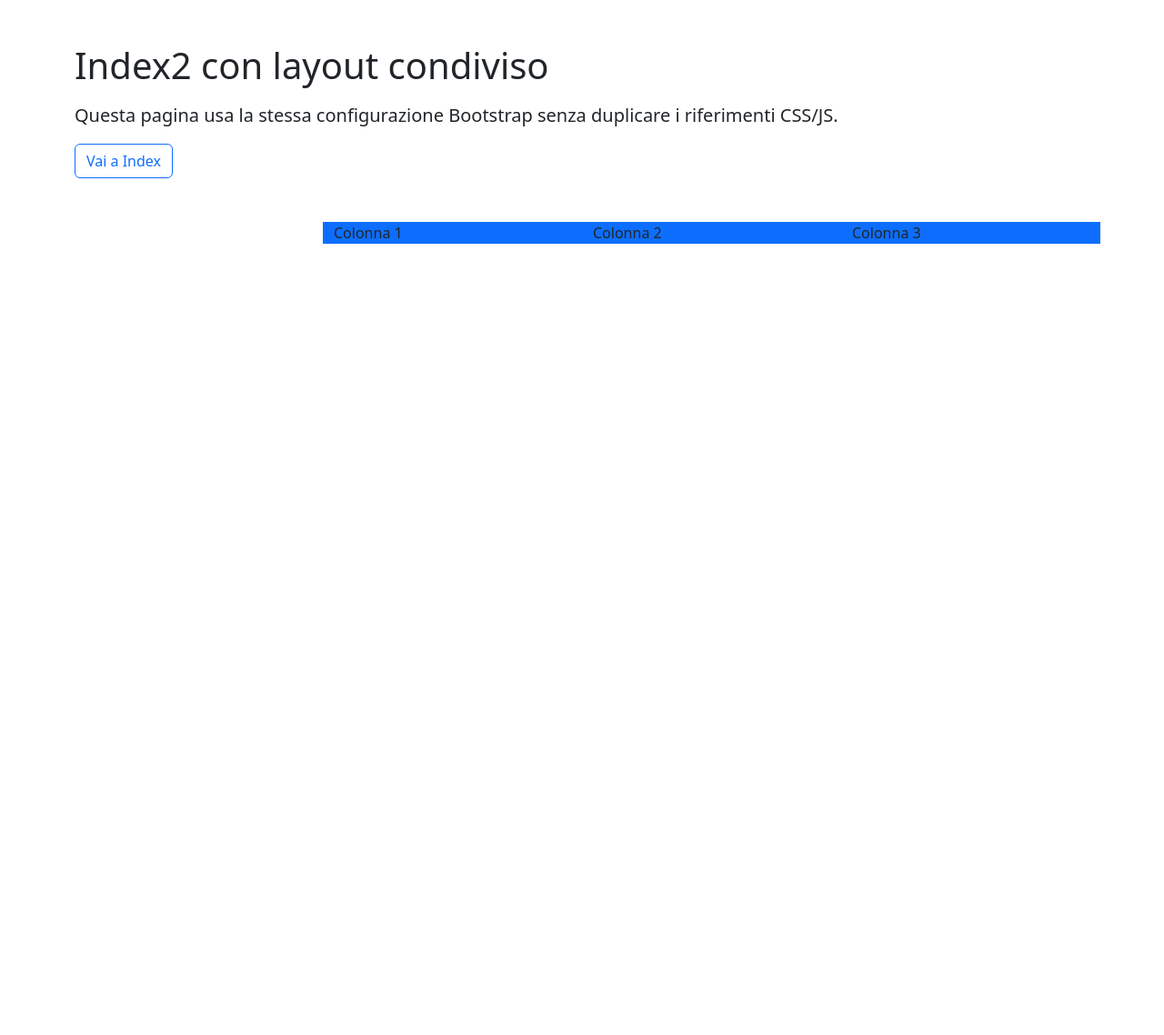
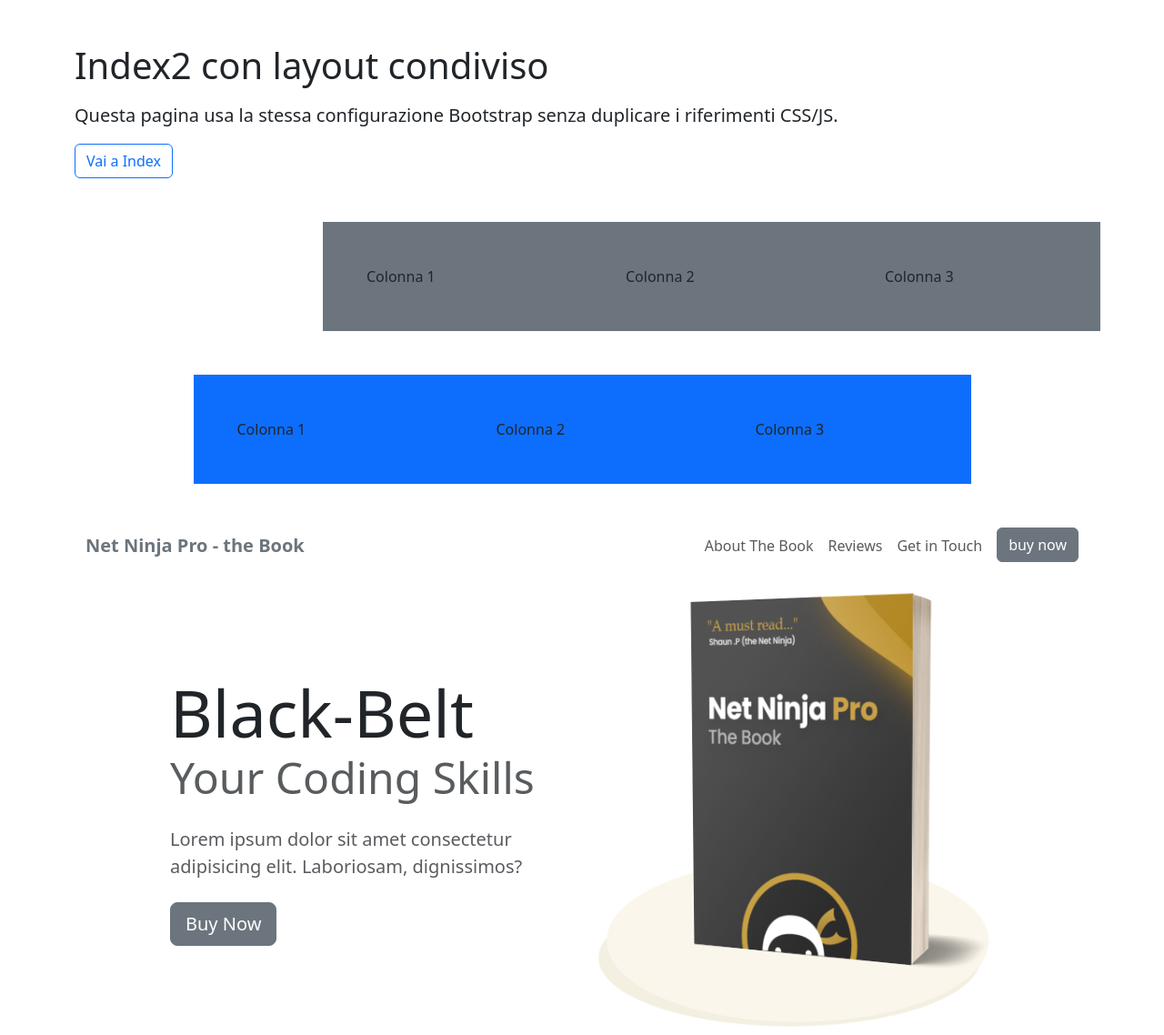
Before and after one commit to alessandroPicchiotti/Boostrap-5, a website: page Project_01/index2.html in a window 1280 px wide. Shown: the whole page at 91% size. Before the commit the page ends 800 px from the top, so only its background shows below. Drawn offline with nearby package versions, Linux system fonts and the light colour scheme.

Commit message:
two commit push

```diff
--- a/Project_01/index2.html
+++ b/Project_01/index2.html
@@ -11,10 +11,72 @@
 		<p class="lead">Questa pagina usa la stessa configurazione Bootstrap senza duplicare i riferimenti CSS/JS.</p>
 		<a class="btn btn-outline-primary" href="./Index.html">Vai a Index</a>
         <div class="row mt-5 justify-content-end">
-            <div class="col-3 bg-primary">Colonna 1</div>
-            <div class="col-3 bg-primary">Colonna 2</div>
-            <div class="col-3 bg-primary">Colonna 3</div>
+            <div class="col-3 bg-secondary p-5">Colonna 1</div>
+            <div class="col-3 bg-secondary p-5">Colonna 2</div>
+            <div class="col-3 bg-secondary p-5">Colonna 3</div>
         </div>
+        <div class="row mt-5 justify-content-center">
+            <div class="col-3 bg-primary p-5">Colonna 1</div>
+            <div class="col-3 bg-primary p-5">Colonna 2</div>
+            <div class="col-3 bg-primary p-5">Colonna 3</div>
+        </div>
+
+		<!-- navbar -->
+		<nav class="navbar navbar-expand-md navbar-light pt-5 pb-4">
+			<div class="container-xxl">
+			<!-- navbar brand / title -->
+			<a class="navbar-brand" href="#intro">
+				<span class="text-secondary fw-bold">
+				Net Ninja Pro - the Book
+				</span>
+			</a>
+			<!-- toggle button for mobile nav -->
+			<button class="navbar-toggler" type="button" data-bs-toggle="collapse" data-bs-target="#main-nav" aria-controls="main-nav" aria-expanded="false" aria-label="Toggle navigation">
+				<span class="navbar-toggler-icon"></span>
+			</button>
+
+			<!-- navbar links -->
+			<div class="collapse navbar-collapse justify-content-end align-center" id="main-nav">
+				<ul class="navbar-nav">
+				<li class="nav-item">
+					<a class="nav-link" href="#topics">About The Book</a>
+				</li>
+				<li class="nav-item">
+					<a class="nav-link" href="#reviews">Reviews</a>
+				</li>
+				<li class="nav-item">
+					<a class="nav-link" href="#contact">Get in Touch</a>
+				</li>
+				<li class="nav-item d-md-none">
+					<a class="nav-link" href="#pricing">Pricing</a>
+				</li>
+				<li class="nav-item ms-2 d-none d-md-inline">
+					<a class="btn btn-secondary" href="#pricing">buy now</a>
+				</li>
+
+				</ul>
+			</div>
+			</div>
+		</nav>
+
+		<!-- main image & intro text -->
+		<section id="intro">
+			<div class="container-lg">
+			<div class="row g-4 justify-content-center align-items-center">
+				<div class="col-md-5 text-center text-md-start">
+				<h1>
+					<div class="display-2">Black-Belt</div>
+					<div class="display-5 text-muted">Your Coding Skills</div>
+				</h1>
+				<p class="lead my-4 text-muted">Lorem ipsum dolor sit amet consectetur adipisicing elit. Laboriosam, dignissimos?</p>
+				<a href="#pricing" class="btn btn-secondary btn-lg">Buy Now</a>
+				</div>
+				<div class="col-md-5 text-center d-none d-md-block">
+				<img src="/Project_01/Img/ebook-cover.png" class="img-fluid" alt="ebook">
+				</div>
+			</div>
+			</div>
+		</section>
 	</main>
 </body>
 </html>
```
Also changed, not shown: Project_01/Index.html (+1 -0 lines), Project_01/index3.html (added, +11 -0 lines).
